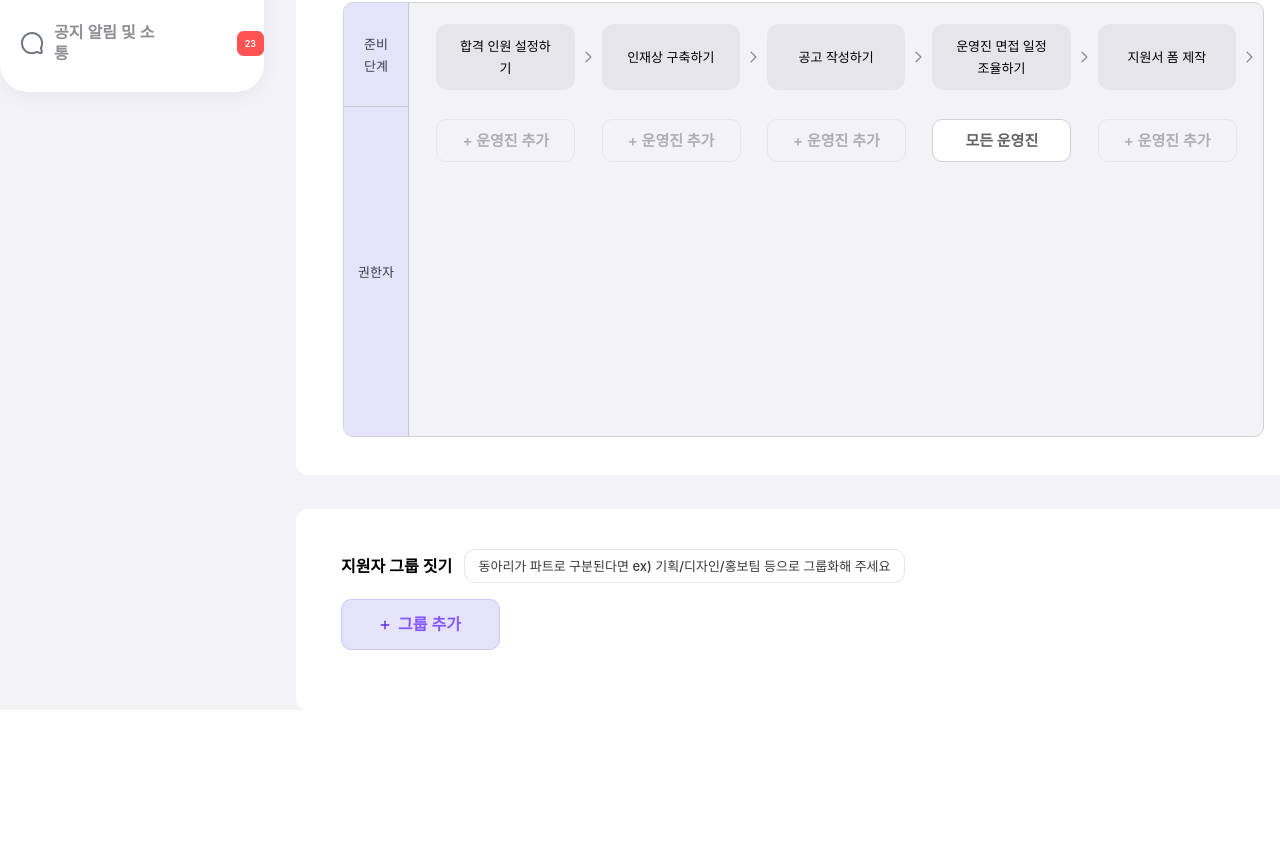
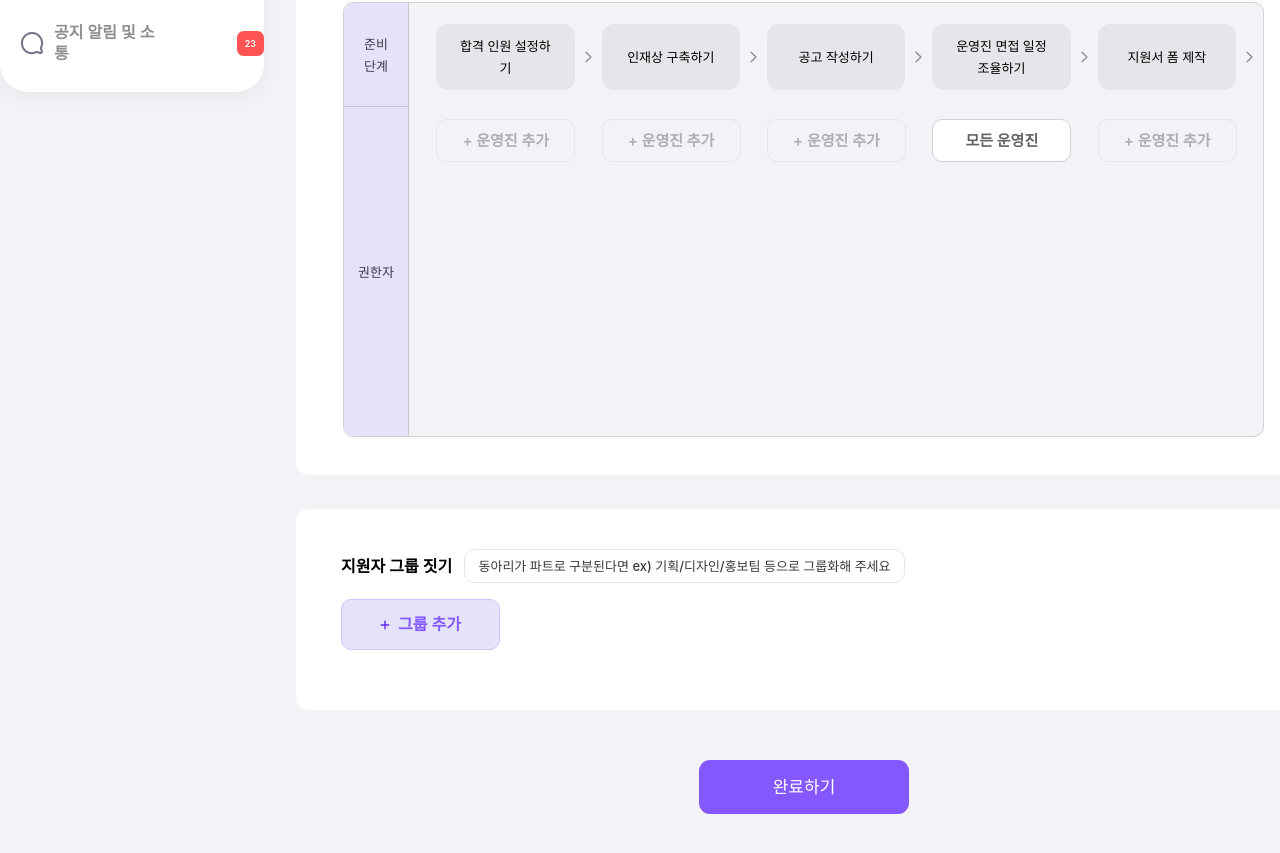
Before and after one commit to Cluting/cluting-frontend, a React (Create React App) app: page /recruting/01_plan in a window 1280 px wide. Shown: the part 903-1756 px from the top of the page. Before the commit the page ends 1613 px from the top, so only its background shows below. Built offline with nearby package versions, Linux system fonts and the light colour scheme; a web font is replaced by a local one.

Commit message:
✨ feat: step1 완료 처리 프로세스 구현

```diff
--- a/src/components/recruting/_02_prepare/_01/GroupCreate.tsx
+++ b/src/components/recruting/_02_prepare/_01/GroupCreate.tsx
@@ -37,15 +37,15 @@ export default function GroupCreate() {
   };
 
   return (
-    <div className=" w-full h-auto bg-white-100 pt-6 pb-[60px] mx-8 mt-[34px] px-[13px] rounded-[12px]">
-      <div className="flex items-center mx-8 my-4">
+    <div className=" w-full h-auto bg-white-100 pt-6 pb-[60px] mt-[34px] px-[13px] rounded-[12px]">
+      <div className="flex items-center ml-8 my-4">
         <h1 className="text-callout">지원자 그룹 짓기</h1>
         <div className="ml-3 tooltip ">
           동아리가 파트로 구분된다면 ex) 기획/디자인/홍보팀 등으로 그룹화해
           주세요
         </div>
       </div>
-      <div className="flex items-start overflow-scroll oveflow-x-hidden flex-wrap w-[1000px] ">
+      <div className="w-full flex items-start overflow-scroll oveflow-x-hidden flex-wrap ">
         <button
           onClick={handleShowInput}
           className=" button-main-light flex-center ml-8 mr-4 py-[14px] px-[38px] text-callout rounded-[10px]"
--- /dev/null
+++ b/src/components/recruting/common/StepCompleteModal.tsx
@@ -0,0 +1,56 @@
+// 스텝 완료 확인 모달
+import { RECRUIT_STEP_ITEMS } from "../../../constants/recruting";
+import { ModalPortal } from "../../common/ModalPortal";
+
+interface CompleteModalProps {
+  onClose: () => void;
+  onConfirm: () => void;
+  stepIndex: number;
+}
+
+export default function StepCompleteModal({
+  onClose,
+  onConfirm,
+  stepIndex
+}: CompleteModalProps) {
+  return (
+    <ModalPortal>
+      <div className="modal-style">
+        <div className="modal-animation relative m-[30px] flex flex-col items-center bg-white-100 w-[358px] h-auto rounded-[12px]">
+          <div className="flex items-center mt-[27px] mb-[22px]">
+            <div className="flex-center w-[33px] h-[30px] mr-[9px] bg-main-300 text-main-100 border border-gray-300 rounded-[8px]">
+              {stepIndex + 1}
+            </div>
+            <h1 className="text-title3 ">{RECRUIT_STEP_ITEMS[stepIndex]}</h1>
+          </div>
+
+          <hr className="w-full py- border border-gray-200 " />
+
+          <div className="mt-[33px] mb-[28px]  text-center ">
+            <p className="text-headline mb-[5px]">
+              해당 단계를 완료하시겠습니까?
+            </p>
+            <p className="text-caption3 mb-[32px]">
+              단계 완료 후에 수정을 권하지 않습니다.
+            </p>
+
+            <div className="flex">
+              <button
+                onClick={onClose}
+                className=" py-[9px] px-[45px] mr-[17px] bg-gray-200 hover:bg-gray-400 text-body text-gray-1100 rounded-[7px]"
+              >
+                닫기
+              </button>
+              <button
+                onClick={onConfirm}
+                className=" py-[9px] px-[30px] button-main-bg hover:bg-main-500 text-body rounded-[7px]"
+              >
+                완료하기
+              </button>
+            </div>
+          </div>
+        </div>
+      </div>
+    </ModalPortal>
+  );
+}
--- a/src/pages/Recruting/step1/RecrutingPlan.tsx
+++ b/src/pages/Recruting/step1/RecrutingPlan.tsx
@@ -4,12 +4,37 @@ import Sidemenu from "../../../components/recruting/common/Sidemenu";
 import GroupCreate from "../../../components/recruting/_02_prepare/_01/GroupCreate";
 import PrepareStepRoles from "../../../components/recruting/_01_plan/PrepareStepRoles";
 import RecrutingCalenderPicker from "../../../components/recruting/_02_prepare/_01/RecruitingCalenderPicker";
+import { BUTTON_TEXT } from "../../../constants/recruting";
+import { useRecruitmentStepStore } from "../../../store/useStore";
+import StepCompleteModal from "../../../components/recruting/common/StepCompleteModal";
+import { useState } from "react";
 
 export default function RecrutingPlan() {
+  const { completedSteps, completeStep } = useRecruitmentStepStore();
+
+  // 1단계 완료 여부 처리
+  const isStepOneCompleted = completedSteps[0] || false;
+  const handleSubmit = () => {
+    if (!isStepOneCompleted) {
+      setStepCompleteModalOpen(true); //완료 모달 열기
+    }
+  };
+
+  //완료 확인 모달
+  const [isStepCompleteModalOpen, setStepCompleteModalOpen] = useState(false);
+  const handleCloseStepCompleteModal = () => {
+    setStepCompleteModalOpen(false);
+  };
+
+  const handleConfirmStepComplete = () => {
+    completeStep(0);
+    setStepCompleteModalOpen(false); // 모달 닫기
+  };
+
   return (
-    <div className="flex justify-center pt-6 bg-gray-100">
+    <div className="flex justify-center pt-6 bg-gray-100 ">
       <Sidemenu />
-      <div className="flex flex-col w-[1016px]">
+      <div className="flex flex-col  w-[1016px] mb-[147px]">
         <div className="flex items-center ml-8 mb-[18px]">
           <div className="flex-center mr-3 w-[33px] h-[30px] bg-white-100 border border-gray-500 rounded-[8px]">
             1
@@ -35,7 +60,40 @@ export default function RecrutingPlan() {
           <RecrutingCalenderPicker />
         </section>
         <PrepareStepRoles />
-        <GroupCreate />
+        <div className=" w-full flex flex-col items-center ml-8">
+          <GroupCreate />
+          <button
+            type="submit"
+            onClick={handleSubmit}
+            aria-label={
+              isStepOneCompleted ? BUTTON_TEXT.EDIT : BUTTON_TEXT.COMPLETE
+            }
+            className={`w-[210px] h-[54px] rounded-[11px] mt-[50px] ${
+              isStepOneCompleted
+                ? "bg-main-400 border border-main-100 text-main-100 "
+                : "bg-main-100 text-white-100 "
+            }  text-body flex-center hover:bg-main-500`}
+          >
+            {isStepOneCompleted ? BUTTON_TEXT.EDIT : BUTTON_TEXT.COMPLETE}
+          </button>
+
+          {isStepCompleteModalOpen && (
+            <StepCompleteModal
+              onClose={handleCloseStepCompleteModal}
+              onConfirm={handleConfirmStepComplete}
+              stepIndex={0} // 현재 단계 번호 전달 , index는 -1
+            />
+          )}
+
+          {isStepOneCompleted && (
+            <div className="fixed animate-dropdown bottom-[16px]">
+              <div className="w-[1015px] h-[79px] bg-gray-400 rounded-[11px] pl-[31px] flex items-center text-[16px] font-semibold text-gray-800 overflow-hidden">
+                해당 단계는 완료되었습니다. 다음 단계로 넘어갈 시, 수정을 권하지
+                않습니다.
+              </div>
+            </div>
+          )}
+        </div>
       </div>
     </div>
   );
--- a/src/store/useStore.ts
+++ b/src/store/useStore.ts
@@ -1,10 +1,28 @@
 import { create } from "zustand";
 
-// 리크쿠팅 전체 단계
+// 리크루팅 전체 단계
 export const useRecruitmentStepStore = create<RecruitmentStore>()((set) => ({
   currentRecruitmentStep: 0, // 초기 단계
+  completedSteps: [] as boolean[], // 각 단계 완료 여부 배열 (초기에는 모두 false로)
+
   setCurrentRecruitmentStep: (step: number) =>
-    set({ currentRecruitmentStep: step }) // 단계 변경
+    set({ currentRecruitmentStep: step }), // 단계 변경
+
+  // 특정 단계를 완료 상태로 설정하는 메서드
+  completeStep: (step: number) =>
+    set((state) => {
+      const updatedCompletedSteps = [...state.completedSteps];
+      updatedCompletedSteps[step] = true;
+      return { completedSteps: updatedCompletedSteps };
+    }),
+
+  // 특정 단계의 완료 여부를 취소하는 메서드
+  resetStepCompletion: (step: number) =>
+    set((state) => {
+      const updatedCompletedSteps = [...state.completedSteps];
+      updatedCompletedSteps[step] = false;
+      return { completedSteps: updatedCompletedSteps };
+    })
 }));
 
 // 2- 리크루팅 모집 준비하기 단계 Top Section
--- a/src/type/storetype.d.ts
+++ b/src/type/storetype.d.ts
@@ -21,9 +21,14 @@ declare interface Step {
 }
 
 declare interface RecruitmentStore {
-  //전체 step
+  // 전체 step
   currentRecruitmentStep: number; // 현재 단계의 인덱스
   setCurrentRecruitmentStep: (step: number) => void; // 단계 변경 함수
+
+  // 단계 완료 여부 배열 및 관련 메서드
+  completedSteps: boolean[]; // 각 단계의 완료 여부를 저장하는 배열
+  completeStep: (step: number) => void; // 특정 단계를 완료로 설정하는 함수
+  resetStepCompletion: (step: number) => void; // 특정 단계의 완료 여부를 취소하는 함수
 }
 
 declare interface GroupStore {
--- a/tailwind.config.js
+++ b/tailwind.config.js
@@ -81,7 +81,8 @@ module.exports = {
           100: "#8457FF",
           200: "#3A3A3C", //다크모드 색상
           300: "#E4E3FA", //main_light
-          400: "#CAC8FF" //main_light2
+          400: "#CAC8FF", //main_light2
+          500: "#3E0CC4" //main-pressed
         }
       },
       animation: {
```
